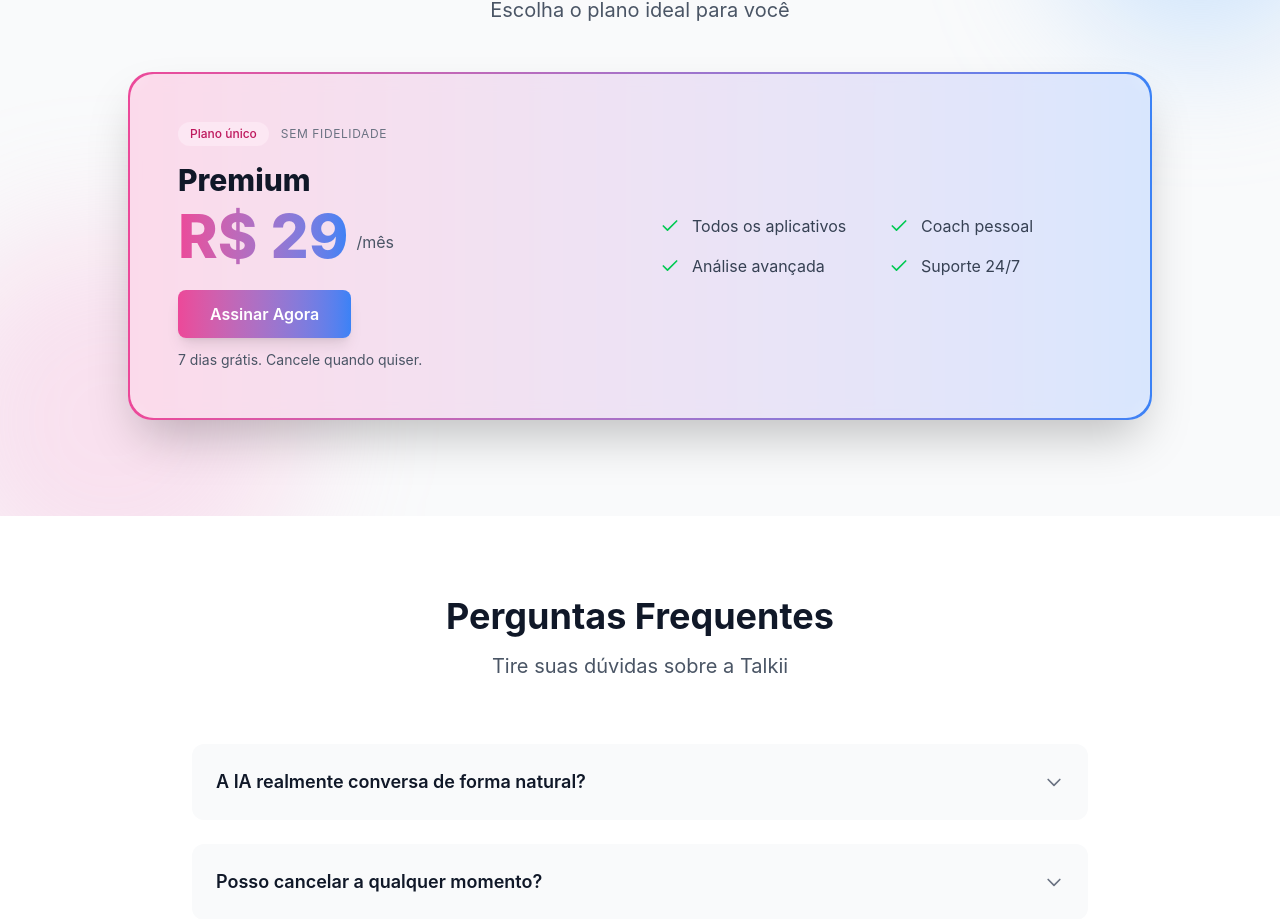
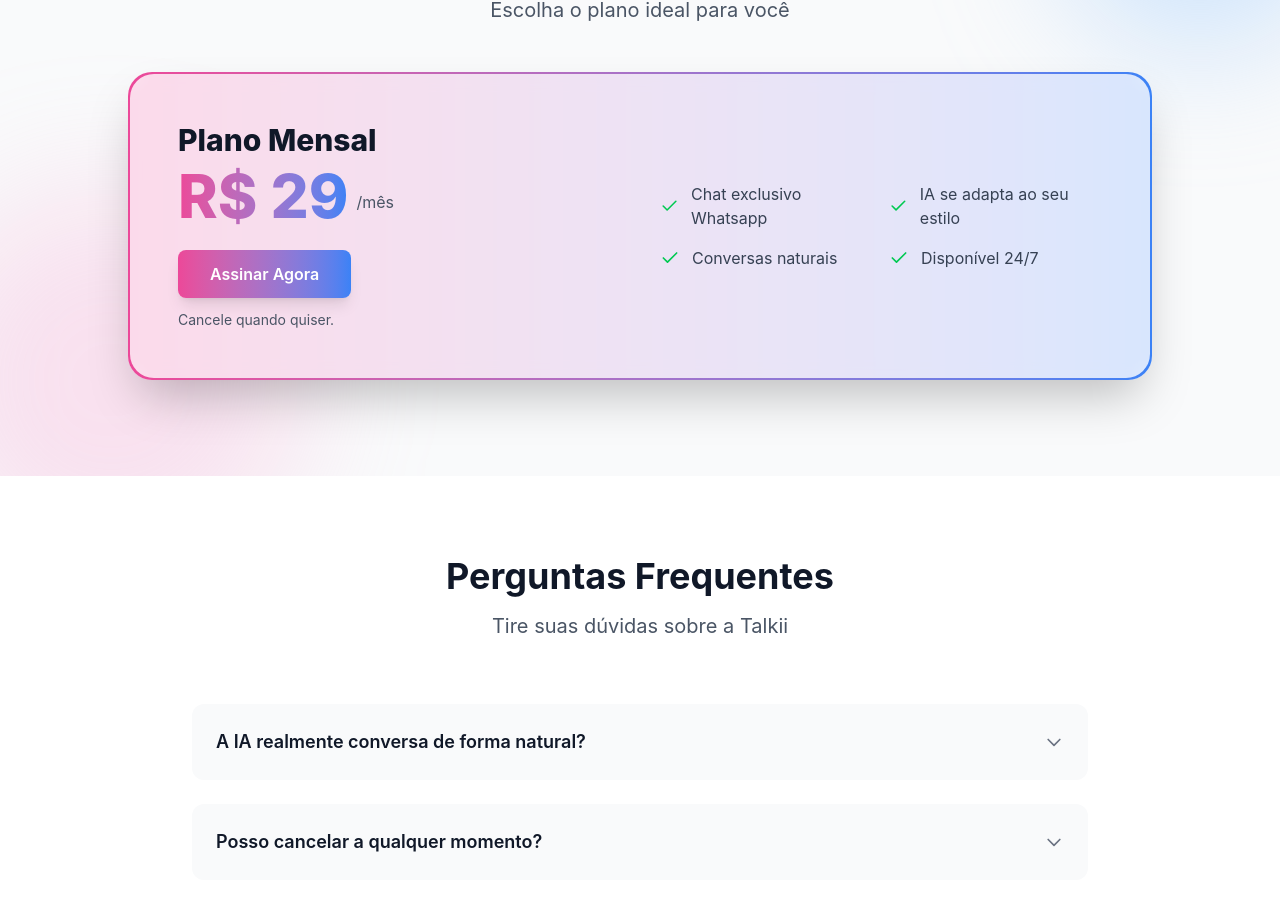
Before and after one commit to talkiidigital/talkii-web, a Vue app: page / in a window 1280 px wide. Shown: the part 3398-4317 px from the top of the page. Built offline with nearby package versions, Linux system fonts and the light colour scheme.

Commit message:
Atualiza o componente App.vue para remover elementos desnecessários da seção de preços, renomear o plano "Premium" para "Plano Mensal" e atualizar as traduções das características do plano. Melhora a clareza das informações apresentadas aos usuários.

```diff
--- a/src/App.vue
+++ b/src/App.vue
@@ -273,12 +273,6 @@
             <div class="rounded-3xl bg-white/80 backdrop-blur p-8 md:p-12">
               <div class="md:grid md:grid-cols-2 md:gap-10 items-center">
                 <div>
-                  <div class="flex items-center gap-3 mb-4">
-                    <span
-                      class="inline-flex items-center px-3 py-1 rounded-full text-xs font-medium bg-primary-100 text-primary-700">{{
-                        t.planBadge }}</span>
-                    <span class="text-xs uppercase tracking-wider text-gray-500">{{ t.noCommitment }}</span>
-                  </div>
                   <h3 class="text-3xl font-extrabold text-gray-900 mb-2">{{ t.premiumPlan }}</h3>
                   <div class="flex items-end gap-2 mb-6">
                     <span class="text-6xl font-extrabold gradient-text">{{ displayPremiumPrice }}</span>
@@ -463,14 +457,12 @@ const translations = {
     // Pricing
     pricingTitle: "Planos que cabem no seu bolso",
     pricingSubtitle: "Escolha o plano ideal para você",
-    planBadge: "Plano único",
-    noCommitment: "SEM FIDELIDADE",
-    trialText: "7 dias grátis. Cancele quando quiser.",
+    trialText: "Cancele quando quiser.",
     basicPlan: "Básico",
     basicPrice: "R$ 29",
     proPlan: "Pro",
     proPrice: "R$ 59",
-    premiumPlan: "Premium",
+    premiumPlan: "Plano Mensal",
     premiumPrice: "R$ 29",
     month: "mês",
     mostPopular: "Mais Popular",
@@ -481,10 +473,10 @@ const translations = {
     proFeature2: "Conversas ilimitadas",
     proFeature3: "Relatórios detalhados",
     proFeature4: "Suporte prioritário",
-    premiumFeature1: "Todos os aplicativos",
-    premiumFeature2: "Coach pessoal",
-    premiumFeature3: "Análise avançada",
-    premiumFeature4: "Suporte 24/7",
+    premiumFeature1: "Chat exclusivo Whatsapp",
+    premiumFeature2: "IA se adapta ao seu estilo",
+    premiumFeature3: "Conversas naturais",
+    premiumFeature4: "Disponível 24/7",
 
     // FAQ
     faqTitle: "Perguntas Frequentes",
@@ -559,19 +551,17 @@ const translations = {
     // Pricing
     pricingTitle: "Plans that fit your budget",
     pricingSubtitle: "Choose the ideal plan for you",
-    planBadge: "Single plan",
-    noCommitment: "NO COMMITMENT",
-    trialText: "7-day free trial. Cancel anytime.",
+    trialText: "Cancel anytime.",
     basicPlan: "Basic",
     basicPrice: "$19",
     proPlan: "Pro",
     proPrice: "$39",
-    premiumPlan: "Premium",
+    premiumPlan: "Monthly Plan",
     premiumPrice: "$6",
-    premiumFeature1: "All apps",
-    premiumFeature2: "Personal coach",
-    premiumFeature3: "Advanced analytics",
-    premiumFeature4: "24/7 support",
+    premiumFeature1: "Exclusive WhatsApp chat",
+    premiumFeature2: "AI adapts to your style",
+    premiumFeature3: "Natural conversations",
+    premiumFeature4: "Available 24/7",
     month: "month",
     mostPopular: "Most Popular",
     basicFeature1: "1 connected app",
```
